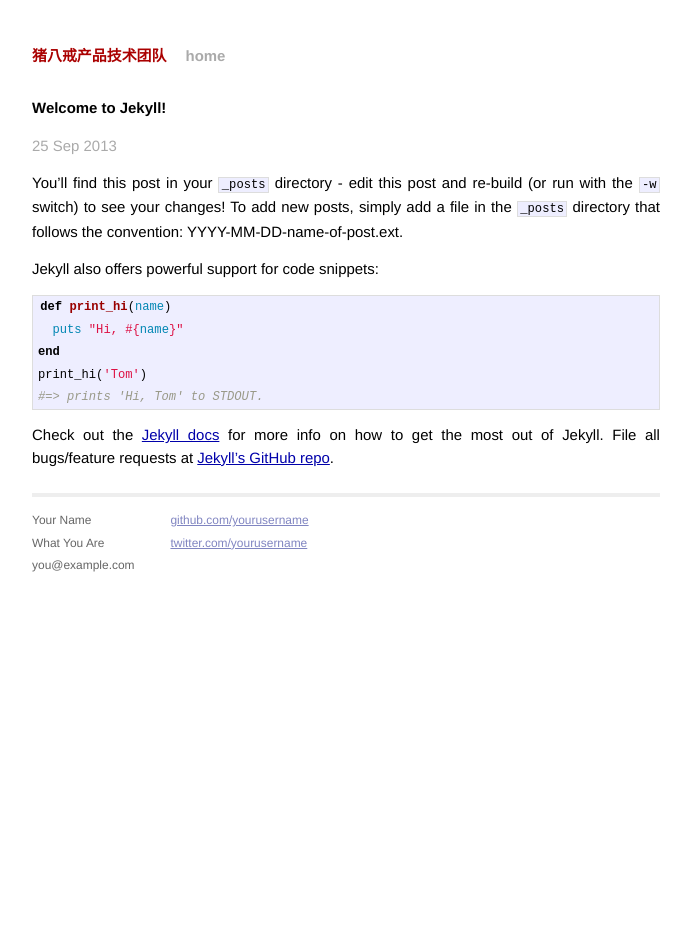
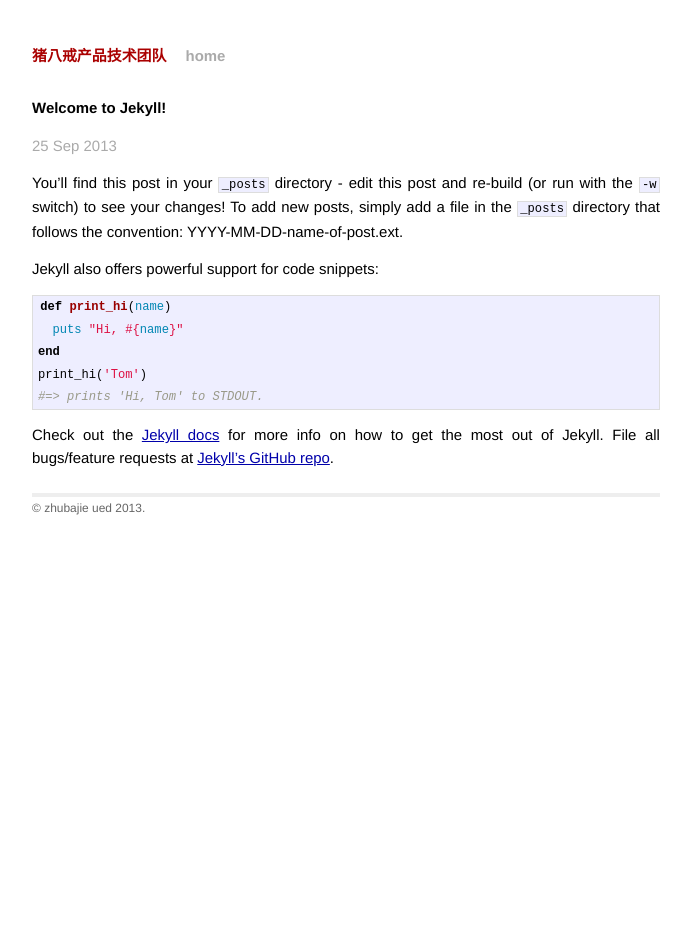
Before and after one commit to zbjdev/zbjdev.github.com, a Jekyll site: the page built from _posts/2013-09-25-welcome-to-jekyll.markdown, in a window 1280 px wide. Shown: the whole page, without its empty margins (294-985 px from the left). Built offline with Jekyll 4.4.1, drawn with Linux system fonts in a browser that asks for light colours; Markdown is read by kramdown in place of the engine named in the settings.

```diff
--- a/_layouts/default.html
+++ b/_layouts/default.html
@@ -24,19 +24,7 @@
           {{ content }}
 
           <div class="footer">
-            <div class="contact">
-              <p>
-                Your Name<br />
-                What You Are<br />
-                you@example.com
-              </p>
-            </div>
-            <div class="contact">
-              <p>
-                <a href="https://github.com/yourusername">github.com/yourusername</a><br />
-                <a href="https://twitter.com/yourusername">twitter.com/yourusername</a><br />
-              </p>
-            </div>
+            © zhubajie ued 2013.
           </div>
         </div>
 
```
Also changed, not shown: 4 other files.
